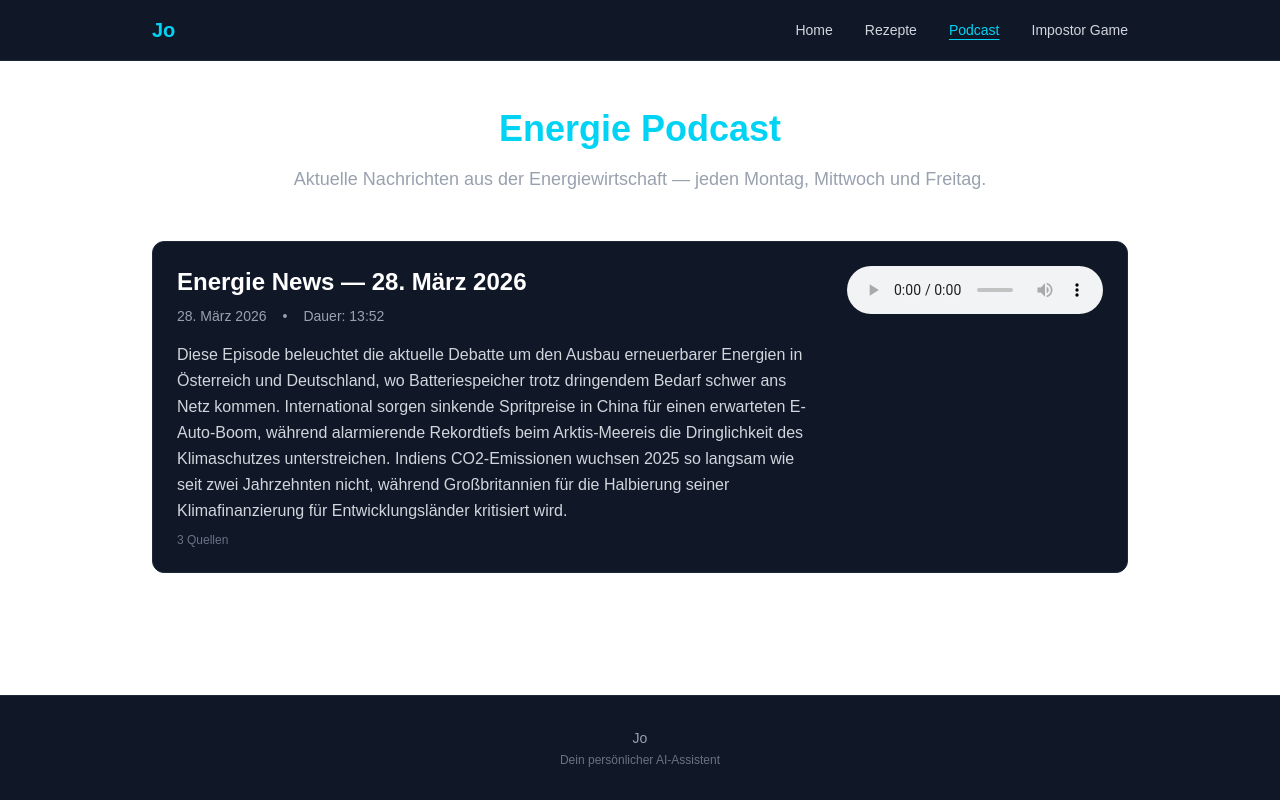
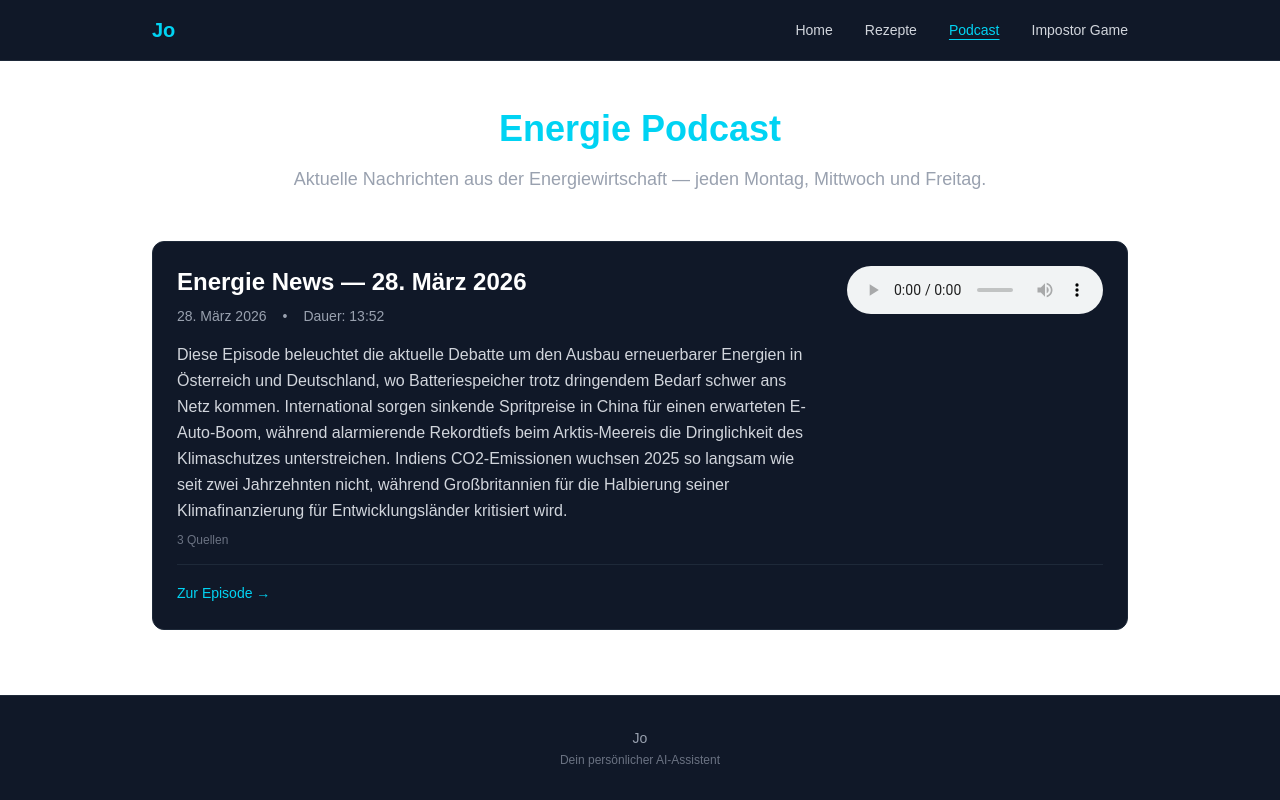
Before and after one commit to bot-jo/markus, a Next.js app: page /markus/podcast in a window 1280 px wide. Built offline with nearby package versions, Linux system fonts and the light colour scheme.

Commit message:
fix(podcast): add link to episode detail page [US-023]

```diff
--- a/app/podcast/page.tsx
+++ b/app/podcast/page.tsx
@@ -65,6 +65,14 @@ function EpisodeCard({ episode }: { episode: Episode }) {
             Ihr Browser unterstützt kein Audio-Element.
           </audio>
         </div>
+      </div>
+      <div className="mt-4 pt-4 border-t border-gray-800">
+        <Link
+          href={`/podcast?episode=${episode.slug}`}
+          className="text-cyan-400 hover:text-cyan-300 text-sm font-medium transition-colors"
+        >
+          Zur Episode →
+        </Link>
       </div>
     </article>
   );
```
